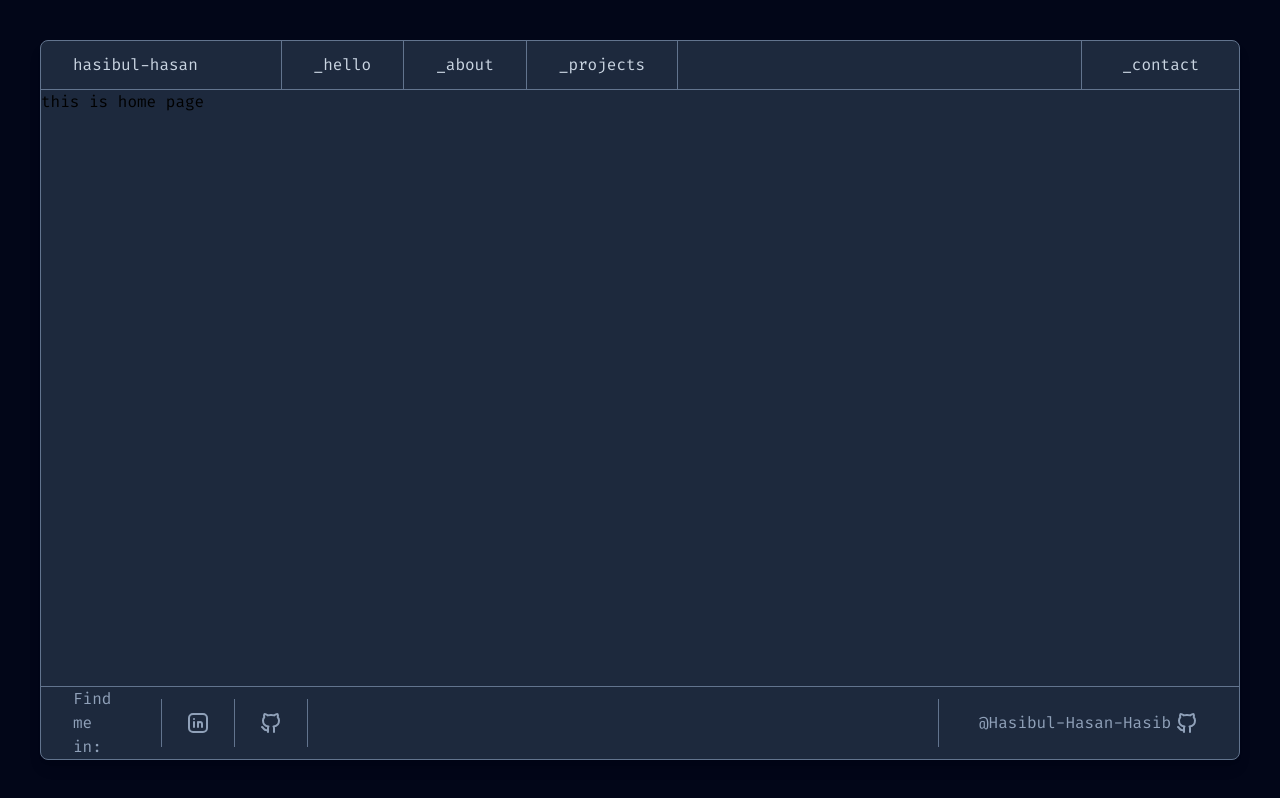
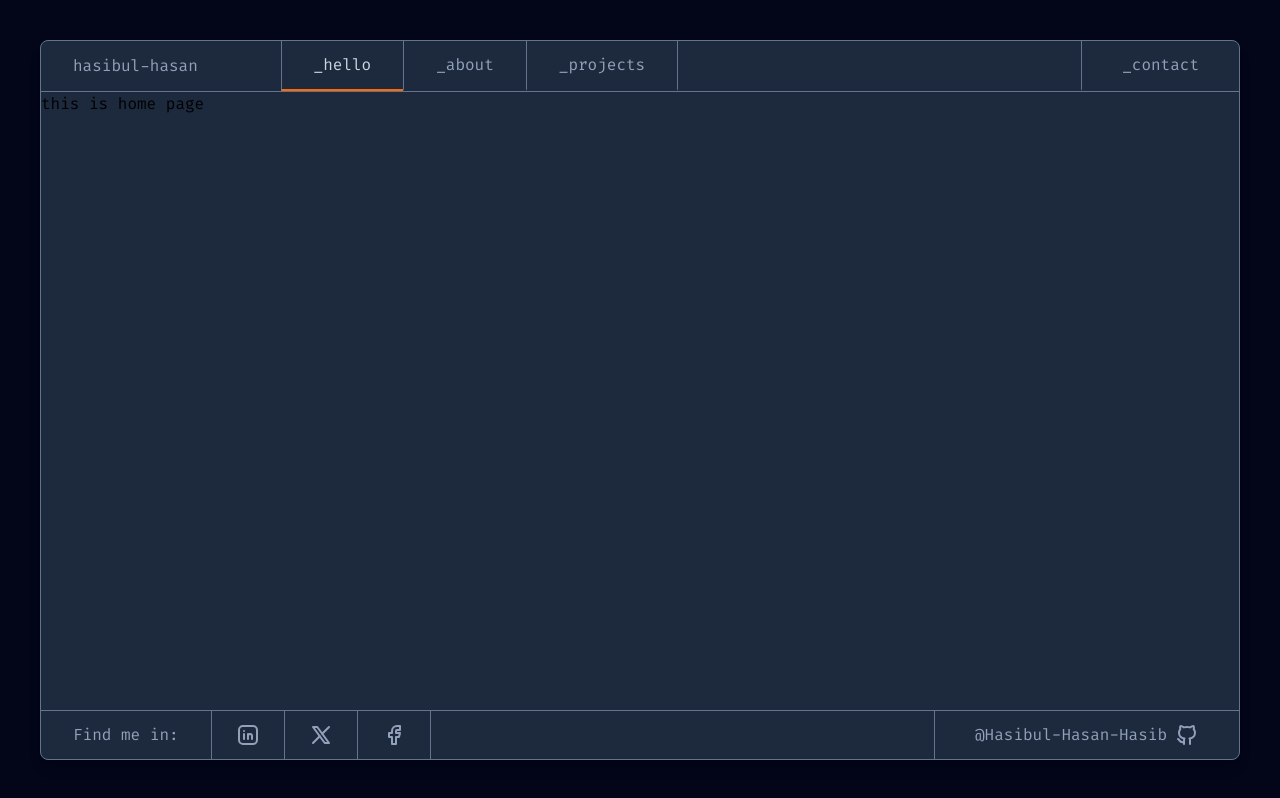
Before and after one commit to Hasibul-Hasan-Hasib/portfolio-v2, a React (Vite) app: page / in a window 1280 px wide. Built offline with nearby package versions, Linux system fonts and the light colour scheme; a web font is replaced by a local one.

Commit message:
feat: update Footer and Header components with new icons, enhance layout, and add Contact route

```diff
--- a/src/components/Footer.jsx
+++ b/src/components/Footer.jsx
@@ -1,19 +1,25 @@
-import { IconBrandGithub, IconBrandLinkedin } from "@tabler/icons-react";
+import { IconBrandFacebook, IconBrandGithub, IconBrandLinkedin, IconBrandX } from "@tabler/icons-react";
 import { NavLink } from "react-router-dom";
 
 const Footer = () => {
+
+    const linkClasses = `px-6 py-4 border-l border-slate-500 hover:bg-slate-700 hover:text-slate-300`
+
     return (
-        <footer className="overflow-hidden mt-auto grid grid-cols-10 items-center text-slate-400 border-t border-slate-500">
-            <span className="px-7 col-span-1">Find me in:</span>
-            <nav className="col-span-9 flex items-center">
-                <NavLink className="px-6 py-4 border-l border-slate-500" to="/">
+        <footer className="overflow-hidden mt-auto items-center text-slate-400 border-t border-slate-500">
+            <nav className="flex items-center">
+                <span className="px-7 whitespace-nowrap">Find me in:</span>
+                <NavLink className={linkClasses} to="/">
                     <IconBrandLinkedin size={24} />
                 </NavLink>
-                <NavLink className="px-6 py-4 border-x border-slate-500" to="/about">
-                    <IconBrandGithub size={24} />
+                <NavLink className={linkClasses} to="/about">
+                    <IconBrandX size={24} />
                 </NavLink>
-                <NavLink className="flex ml-auto px-8 py-4 border-l border-slate-500" to="/contact">
-                    @Hasibul-Hasan-Hasib <IconBrandGithub className="ml-2" size={24} />
+                <NavLink className={`${linkClasses} border-r`} to="/about">
+                    <IconBrandFacebook size={24} />
+                </NavLink>
+                <NavLink className="flex ml-auto px-8 py-4 border-l border-slate-500 hover:bg-slate-700 hover:text-slate-300" to="/contact">
+                    @Hasibul-Hasan-Hasib <IconBrandGithub className="ml-3" size={24} />
                 </NavLink>
             </nav>
         </footer>
--- a/src/components/Header.jsx
+++ b/src/components/Header.jsx
@@ -1,37 +1,44 @@
 import { NavLink } from "react-router-dom"
 
 const Header = () => {
+    const linkClasses = ({ isActive }) =>
+        `px-7 py-4 border-l border-slate-500 border-b-2 transition-colors ${
+            isActive
+                ? "border-b-orange-500 text-slate-300" // active state
+                : "border-b-transparent hover:bg-slate-700 hover:text-slate-300" // inactive state
+        }`
+
     return (
-        <header className="grid grid-cols-10 items-center text-slate-300 border-b-1 border-slate-500 overflow-hidden">
-            <span className="px-7 col-span-2 ">hasibul-hasan</span>
+        <header className="grid grid-cols-10 items-center text-slate-400 border-b border-slate-500 overflow-hidden">
+            <span className="px-7 col-span-2">hasibul-hasan</span>
             <nav className="col-span-8 flex items-center">
-                <NavLink
-                    className="px-7 py-4 border-l-1 border-slate-500"
-                    to="/"
-                >
+                <NavLink to="/" className={linkClasses}>
                     _hello
                 </NavLink>
-                <NavLink
-                    className="px-7 py-4 border-l-1 border-slate-500"
-                    to="/"
-                >
+                <NavLink to="/about" className={linkClasses}>
                     _about
                 </NavLink>
-                <NavLink
-                    className="px-7 py-4 border-x-1 border-slate-500"
-                    to="/"
-                >
+                <NavLink to="/projects" className={({ isActive }) =>
+                    `px-7 py-4 border-x border-slate-500 border-b-2 transition-colors ${
+                        isActive
+                            ? "border-b-orange-500 text-slate-300"
+                            : "border-b-transparent hover:bg-slate-700 hover:text-slate-300"
+                    }`
+                }>
                     _projects
                 </NavLink>
-                <NavLink
-                    className="ml-auto px-8 py-4 border-l-1 border-slate-500"
-                    to="/"
-                >
+                <NavLink to="/contact" className={({ isActive }) =>
+                    `ml-auto px-8 py-4 border-l border-slate-500 border-b-2 transition-colors ${
+                        isActive
+                            ? "border-b-orange-500 text-slate-300"
+                            : "border-b-transparent hover:bg-slate-700 hover:text-slate-300"
+                    }`
+                }>
                     _contact
                 </NavLink>
             </nav>
         </header>
-    );
-};
+    )
+}
 
-export default Header;
+export default Header
--- a/src/routes/Routes.jsx
+++ b/src/routes/Routes.jsx
@@ -6,6 +6,7 @@ const Layout = lazy(() => import('../layout/Layout'));
 const Home = lazy(() => import('../pages/Home'));
 const About = lazy(() => import('../pages/About'));
 const Projects = lazy(() => import('../pages/Projects'));
+const Contact = lazy(() => import('../pages/Contact'));
 const NotFound = lazy(() => import('../pages/NotFound'));
 
 export const Routes = createBrowserRouter([
@@ -38,6 +39,14 @@ export const Routes = createBrowserRouter([
                     </Suspense>
                 ),
             },
+            {
+                path: "contact",
+                element: (
+                    <Suspense fallback={<div>Loading home page...</div>}>
+                        <Contact />
+                    </Suspense>
+                ),
+            },
         ],
     },
     {
```
